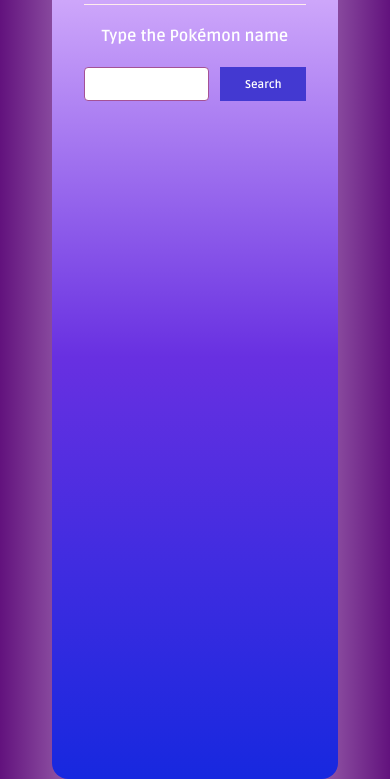
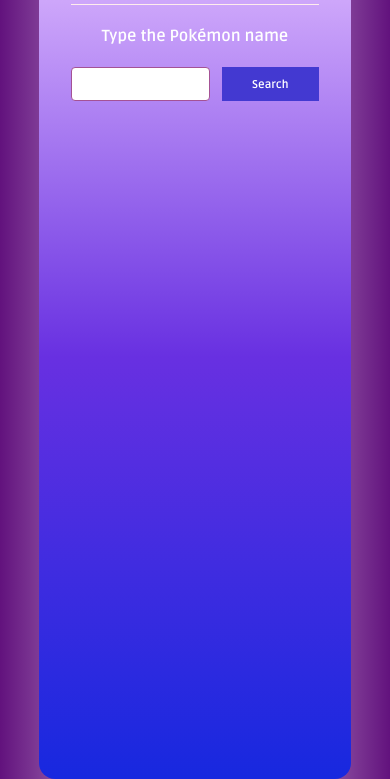
Before and after one commit to guilhermealima/pokedex-search, a plain HTML site: page src/index.html in a window 390 px wide. Shown: the part 65-844 px from the top of the page. Drawn offline with Linux system fonts and the light colour scheme.

Commit message:
fix: adjusting css sizes on mobile devices

```diff
--- a/src/css/main.css
+++ b/src/css/main.css
@@ -24,7 +24,7 @@ main{
     border-radius: 1rem;
     background-image: linear-gradient(rgb(224, 188, 255), rgb(104, 48, 225), rgb(23, 40, 223));
     height: 100%;
-    max-width: 80vh;
+    width: 40vw;
     display: flex;
     flex-direction: column;
 }
@@ -235,13 +235,26 @@ img {
     background: linear-gradient(to right, rgb(169, 169, 255), rgb(44, 44, 255));
 }
 
-@media (max-width: 530px) {
-    .section-wrapper {
-        padding: 0 7rem 0 7rem;
+@media (max-width: 1375px) {
+    .flex-wrapper{
+        width: 80vw;
     }
 }
 
-@media (max-width: 400px) {
+@media (max-width: 700px) {
+    .flex-wrapper{
+        width: 70vw;
+    }
+    .section-wrapper {
+        padding: 0 4rem 0 4rem;
+    }
+}
+
+@media (max-width: 595px) {
+    .flex-wrapper{
+        width: 80vw;
+    }
+
     .section-wrapper {
         padding: 0 2rem 0 2rem;
     }
```
